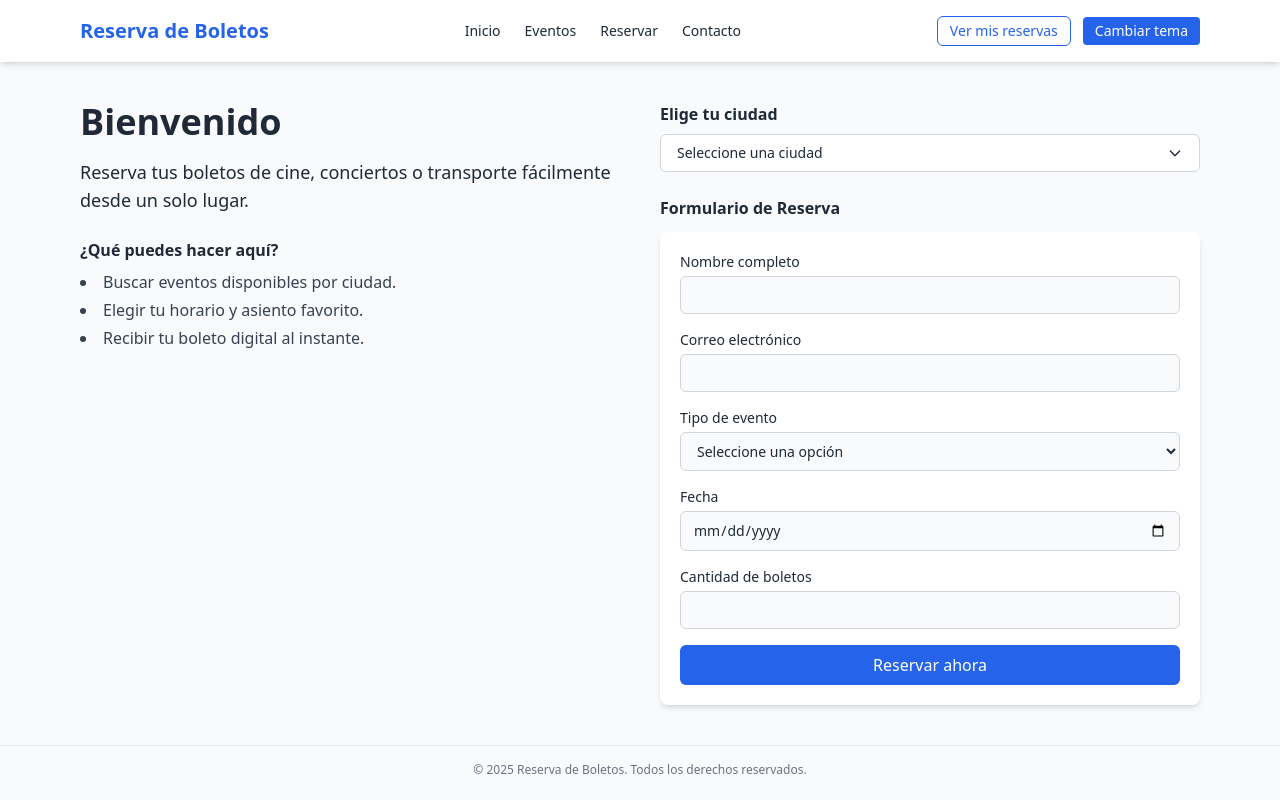
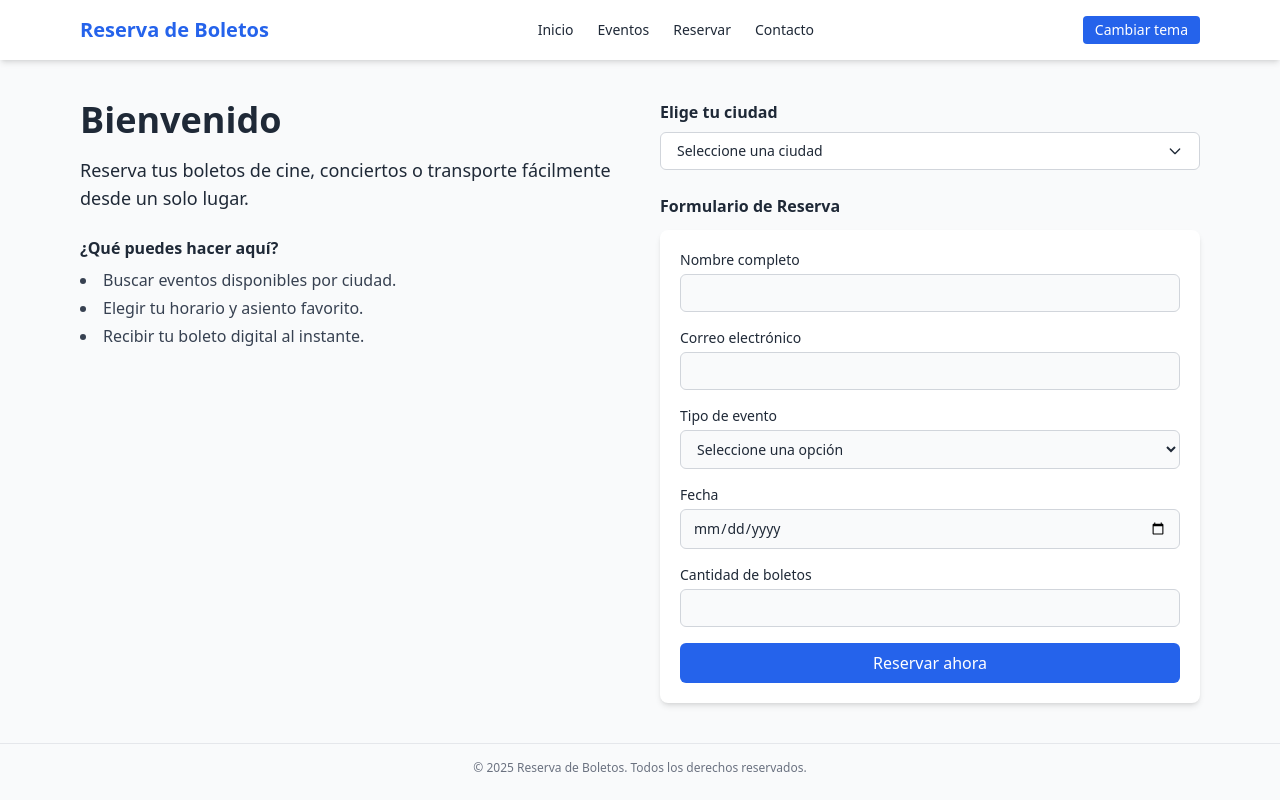
Before and after one commit to Angelica-Solis/practica_estudiantes, a plain HTML site: page index.html in a window 1280 px wide. Drawn offline with nearby package versions, Linux system fonts and the light colour scheme.

Commit message:
Cambio pequeño

```diff
--- a/index.html
+++ b/index.html
@@ -42,11 +42,6 @@
             </ul>
 
             <div class="flex items-center gap-3">
-                <!-- BOTÓN EXTRA -->
-                <button
-                    class="hidden sm:inline-block px-3 py-1 rounded-md border border-primario text-primario text-sm hover:bg-primario hover:text-white transition">
-                    Ver mis reservas
-                </button>
 
                 <!-- Botón cambio de tema -->
                 <button id="modo" class="px-3 py-1 rounded bg-primario text-white text-sm hover:opacity-80 transition">
```
